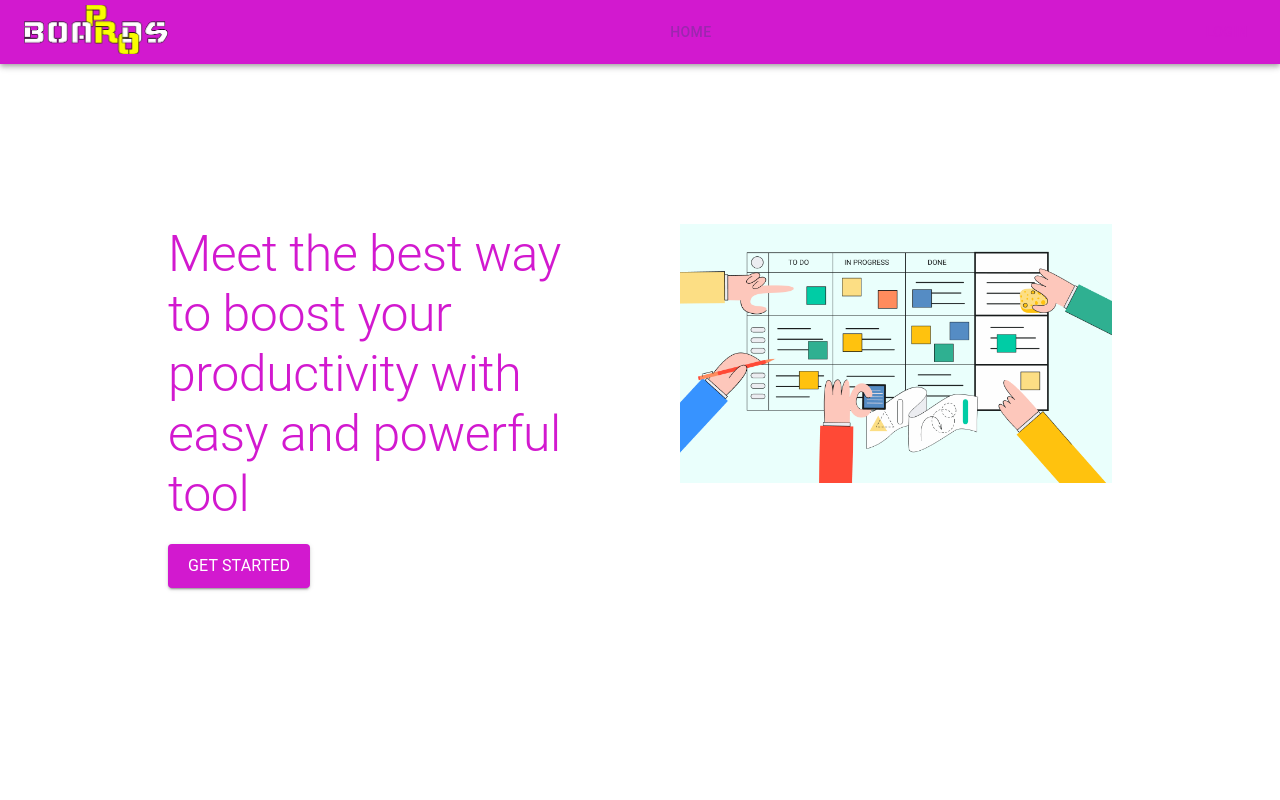
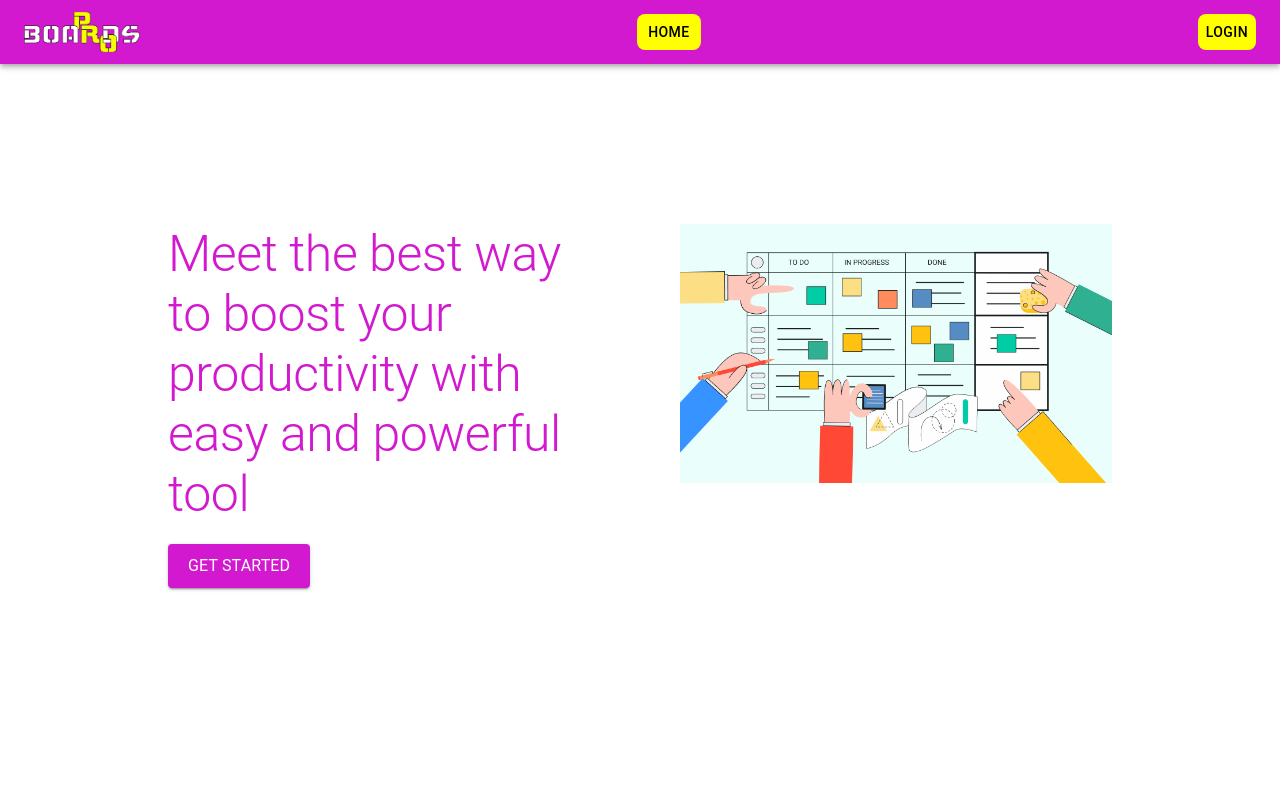
Before and after one commit to potatosim/rs-clone, a React (Create React App) app: page / in a window 1280 px wide. Shown: the top 800 px of the page. Built offline with nearby package versions, Linux system fonts and the light colour scheme; no server answers; the database is empty.

Commit message:
refactor: change buttons color in the header

```diff
--- a/src/components/HomePageElements/SectionOne.tsx
+++ b/src/components/HomePageElements/SectionOne.tsx
@@ -39,12 +39,7 @@ export const SectionOne = () => {
           sm: 5,
           xs: 0,
         },
-        paddingLeft: {
-          xs: 0,
-          lg: 0,
-          md: 0,
-          sm: 0,
-        },
+        paddingLeft: 0,
         paddingBottom: {
           lg: 40,
           md: 25,
@@ -54,7 +49,7 @@ export const SectionOne = () => {
         justifyContent: 'center',
       }}
     >
-      <Grid item xs={10} sm={6} xl={6} sx={{}}>
+      <Grid item xs={10} sm={6} xl={6}>
         <Typography
           variants={sectionAnimation}
           custom={1}
@@ -64,7 +59,7 @@ export const SectionOne = () => {
           sx={{
             fontSize: {
               lg: 50,
-              md: 20,
+              md: 30,
               sm: 15,
               xs: 25,
             },
--- a/src/layout/Header.tsx
+++ b/src/layout/Header.tsx
@@ -16,25 +16,25 @@ const Header = () => {
       <Toolbar sx={{ position: 'relative' }}>
         <Card
           sx={{
-            minWidth: '160px',
-            height: '55px',
+            minWidth: '116px',
+            height: '40px',
             backgroundColor: 'transparent',
             boxShadow: 'none',
           }}
         >
           <CardMedia
             image={Logo}
-            sx={{ width: '90%', height: '90%' }}
+            sx={{ width: '100%', height: '100%' }}
             component={Link}
             to={AppRoutes.Home}
           />
         </Card>
-        <Stack direction="row" sx={{ marginLeft: 'auto' }}>
-          <Button color="secondary" component={Link} to={AppRoutes.Home}>
+        <Stack direction="row" sx={{ marginLeft: 'auto', background: 'yellow', borderRadius: 2 }}>
+          <Button component={Link} to={AppRoutes.Home} sx={{ color: '#000' }}>
             Home
           </Button>
           {user && (
-            <Button color="secondary" component={Link} to={AppRoutes.Boards}>
+            <Button component={Link} to={AppRoutes.Boards} sx={{ color: '#000' }}>
               Boards
             </Button>
           )}
@@ -47,7 +47,11 @@ const Header = () => {
                 <UserMenu />
               </>
             ) : (
-              <Button component={Link} to={AppRoutes.LoginPage}>
+              <Button
+                component={Link}
+                to={AppRoutes.LoginPage}
+                sx={{ background: 'yellow', borderRadius: 2, color: '#000' }}
+              >
                 Login
               </Button>
             )}
```
